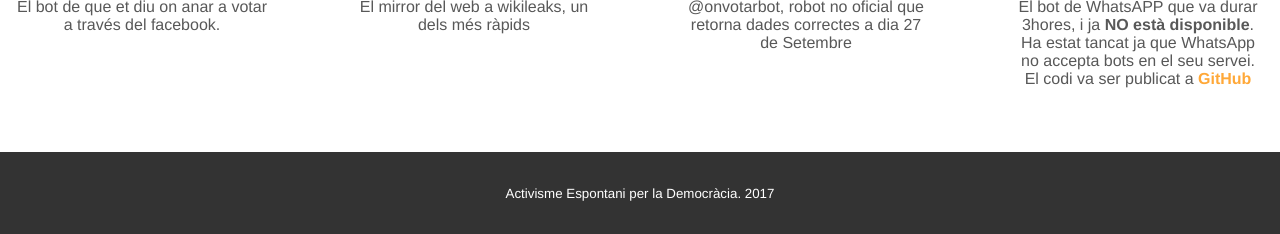
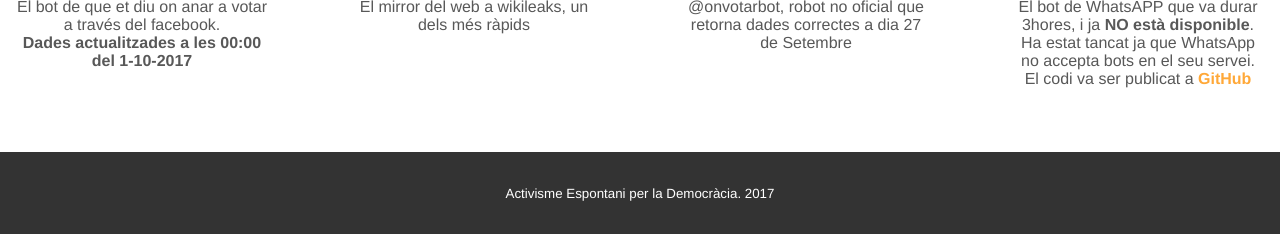
Before and after one commit to oriolfg/votemperserlliures.com, a plain HTML site: page index.html in a window 1280 px wide. Shown: the part 1080-1314 px from the top of the page. Drawn offline with nearby package versions, Linux system fonts and the light colour scheme; no server answers.

Commit message:
Nota d'actualització de la base de dades del bot de facebook

```diff
--- a/index.html
+++ b/index.html
@@ -96,6 +96,7 @@
           Facebook Messenger
         </a><br/>
         El bot de que et diu on anar a votar a través del facebook.<br/>
+        <b>Dades actualitzades a les 00:00 del 1-10-2017</b><br />
       </div>
       <div class="item">
         <a href="https://wikileaks.org/mirrors/catref/on-votar/index.html">
```
